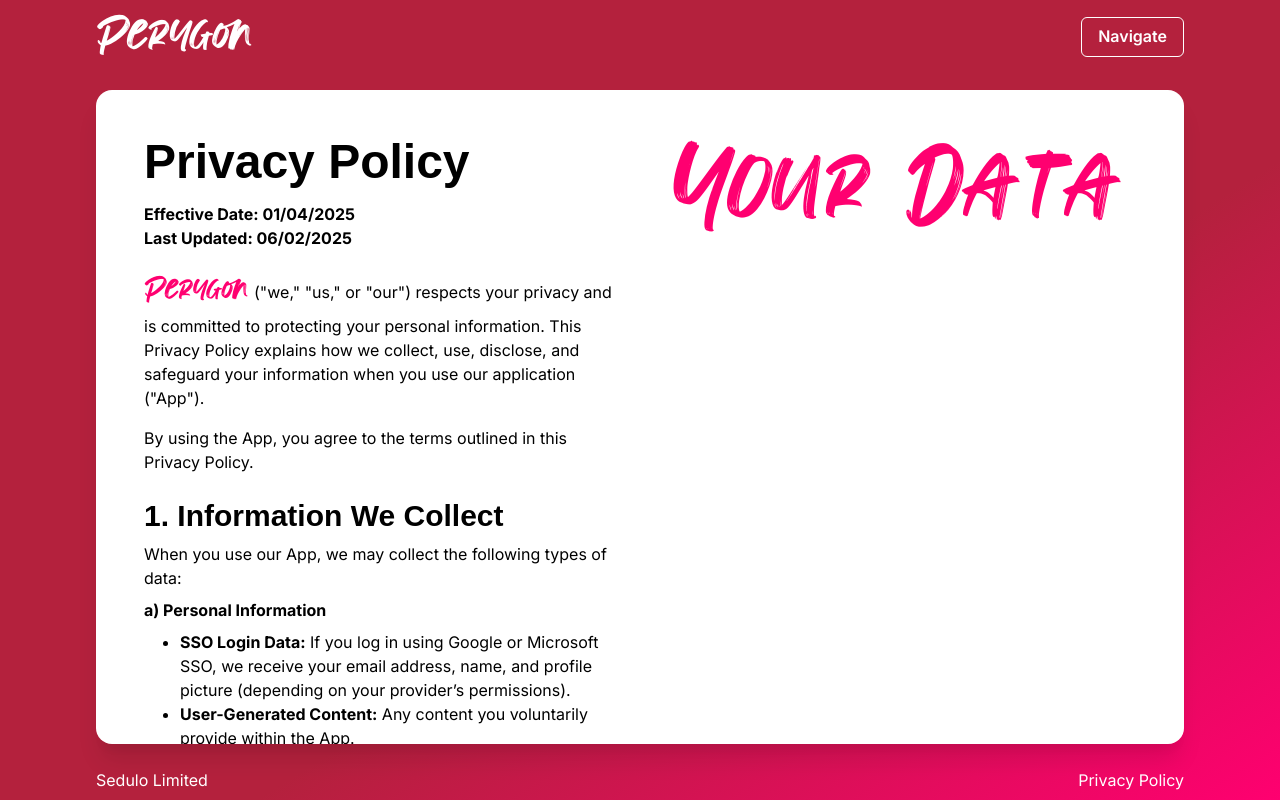
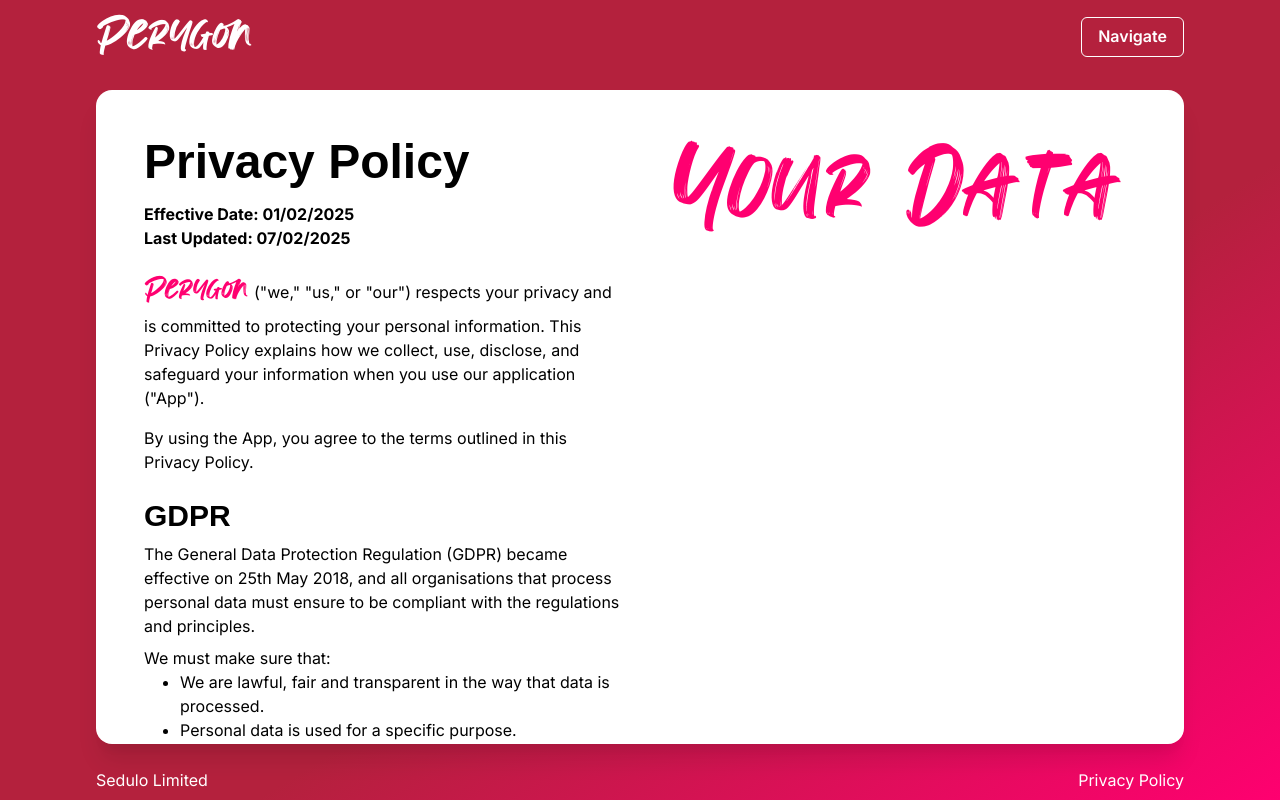
Before and after one commit to Black1151/perycodex, a Next.js app: page /privacy-policy in a window 1280 px wide. Built offline with nearby package versions, Linux system fonts and the light colour scheme; a web font is replaced by a local one.

Commit message:
Updated the Privacy Policy

```diff
--- a/src/app/(auth)/privacy-policy/page.tsx
+++ b/src/app/(auth)/privacy-policy/page.tsx
@@ -30,10 +30,10 @@ export default function PrivacyPolicyPage() {
                         </Heading>
 
                         <Text fontWeight="bold">
-                            Effective Date: 01/04/2025
+                            Effective Date: 01/02/2025
                         </Text>
                         <Text fontWeight="bold" mb={4}>
-                            Last Updated: 06/02/2025
+                            Last Updated: 07/02/2025
                         </Text>
 
                         <Text mb={4}>
@@ -50,6 +50,31 @@ export default function PrivacyPolicyPage() {
                             By using the App, you agree to the terms outlined in this Privacy Policy.
                         </Text>
 
+                        <Heading as="h2" size="lg" mt={6} mb={2}>
+                            GDPR
+                        </Heading>
+
+                        <Text mb={2}>
+                            The General Data Protection Regulation (GDPR) became effective on 25th May 2018, and all
+                            organisations
+                            that process personal data must ensure to be compliant with the regulations and principles.
+                        </Text>
+
+                        <Text>
+                            We must make sure that:
+                        </Text>
+                        <UnorderedList pl={5} mb={4}>
+                            <ListItem>We are lawful, fair and transparent in the way that data is processed.</ListItem>
+                            <ListItem>Personal data is used for a specific purpose.</ListItem>
+                            <ListItem>We only record the data that is required.</ListItem>
+                            <ListItem>Have a duty to keep the data accurate.</ListItem>
+                            <ListItem>Data is only kept for as long as is required.</ListItem>
+                            <ListItem>All data is stored securely.</ListItem>
+                        </UnorderedList>
+                        <Text mb={2}>
+                            This Privacy Notice will detail how we comply with the above principles as well as your
+                            rights as the data owner.
+                        </Text>
                         {/* 1. Information We Collect */}
                         <Heading as="h2" size="lg" mt={6} mb={2}>
                             1. Information We Collect
@@ -62,6 +87,9 @@ export default function PrivacyPolicyPage() {
                             a) Personal Information
                         </Text>
                         <UnorderedList pl={5} mb={4}>
+                            <ListItem>
+                                <strong>Email and Password Login Data</strong>
+                            </ListItem>
                             <ListItem>
                                 <strong>SSO Login Data:</strong> If you log in using Google or Microsoft
                                 SSO, we receive your email address, name, and profile picture (depending on
@@ -102,6 +130,9 @@ export default function PrivacyPolicyPage() {
                             We use your information for the following purposes:
                         </Text>
                         <UnorderedList pl={5} mb={4}>
+                            <ListItem>
+                                To authenticate users and provide access through email and password.
+                            </ListItem>
                             <ListItem>
                                 To authenticate users and provide access through SSO (Google/Microsoft).
                             </ListItem>
@@ -149,8 +180,12 @@ export default function PrivacyPolicyPage() {
                         </Text>
                         <UnorderedList pl={5} mb={4}>
                             <ListItem>Access or update your personal information.</ListItem>
-                            <ListItem>Request deletion of your account and data. <Text as={"span"}><Link
-                                href={'/delete-my-data'}>Click here</Link></Text></ListItem>
+                            <ListItem>Request deletion of your account and data.
+                                <Text as={"span"} color={"perygonPink"}>
+                                    <Link href={'/delete-my-data'}>
+                                        {" "}Click here
+                                    </Link>
+                                </Text></ListItem>
                             <ListItem>Opt-out of certain data collection (e.g., analytics).</ListItem>
                         </UnorderedList>
                         <Text mb={4}>
@@ -192,9 +227,7 @@ export default function PrivacyPolicyPage() {
                         <Text mb={4}>
                             If you have any questions, contact us at:
                             <br/>
-                            Email: [your support email]
-                            <br/>
-                            Website: [your website URL]
+                            Email: supportteam@perygon.co.uk
                         </Text>
                     </Box>
 
--- a/src/components/public/PublicFooter.tsx
+++ b/src/components/public/PublicFooter.tsx
@@ -8,7 +8,7 @@ const PublicFooter = () => {
                   _hover={{textDecoration: 'underline', cursor: 'pointer'}} isExternal>
                 Sedulo Limited
             </Link>
-            <Link href={"https://sedulo.co.uk/wp-content/uploads/2024/07/Sedulo-Privacy-Notice.pdf"}
+            <Link href={'/privacy-policy'}
                   color="white"
                   _hover={{textDecoration: 'underline', cursor: 'pointer'}}
                   isExternal>
```
